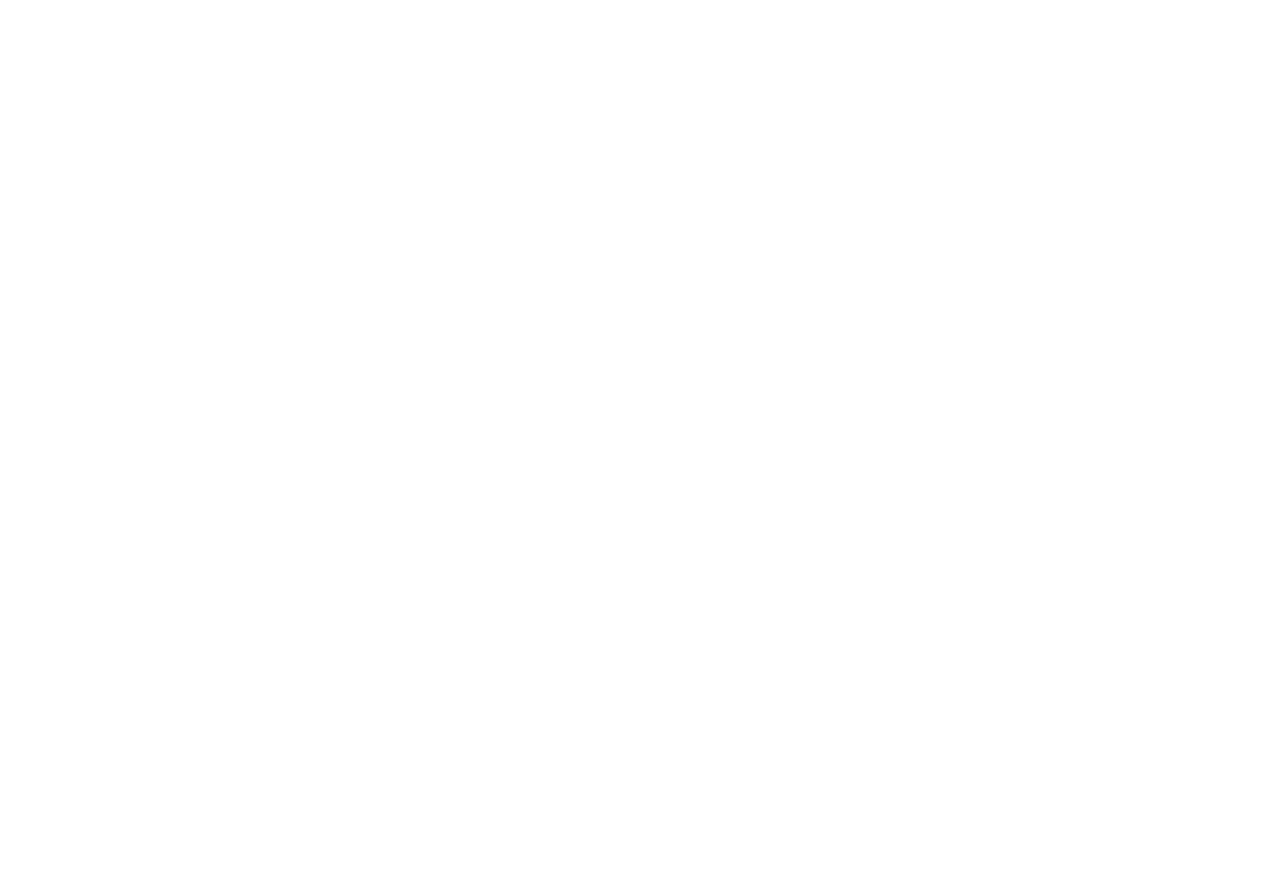
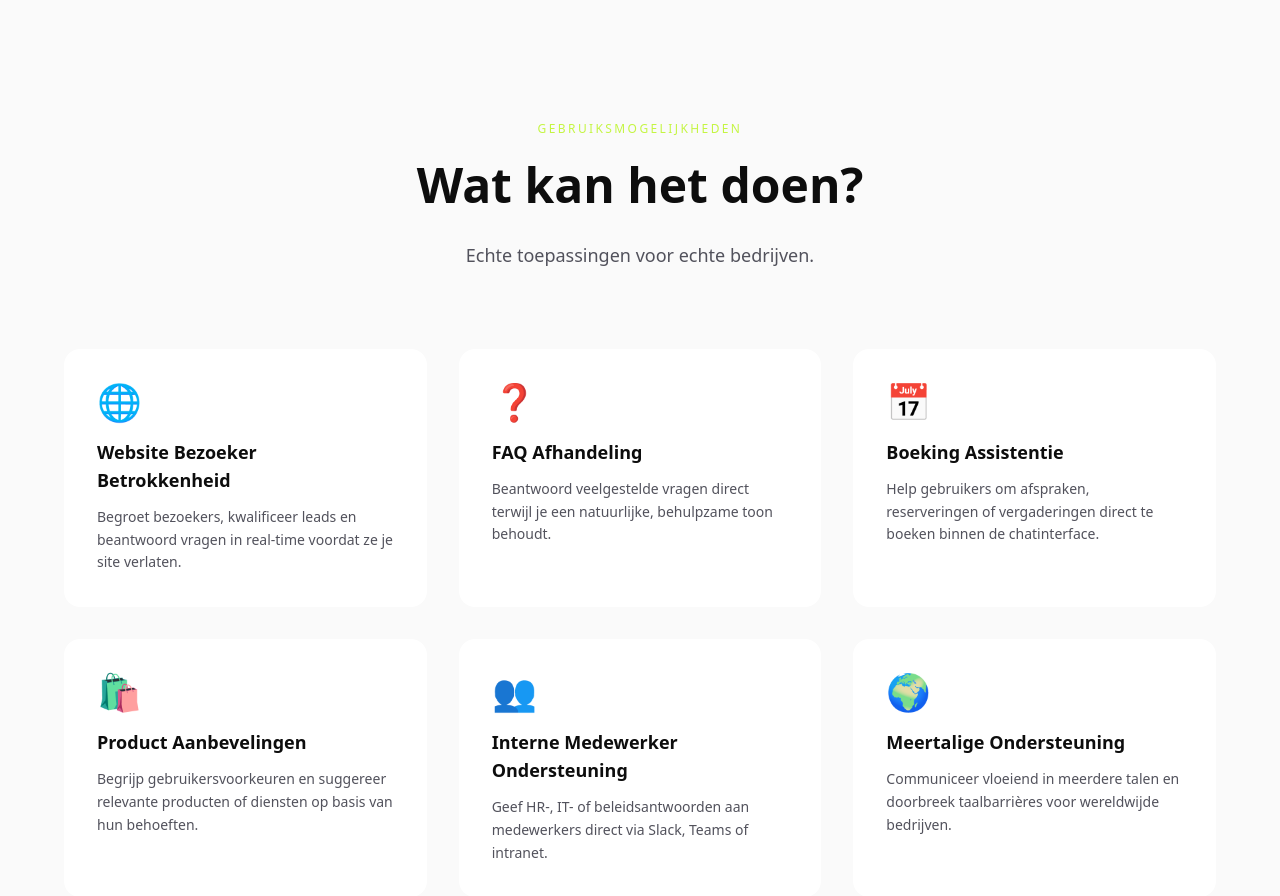
Before and after one commit to Jarno97/jsolutions, a Next.js app: page /chatbots in a window 1280 px wide. Shown: the part 1580-2476 px from the top of the page. Before the commit the page ends 1573 px from the top, so only its background shows below. Built offline with nearby package versions, Linux system fonts and the light colour scheme.

Commit message:
Add Use Cases sections to all service pages

```diff
--- a/src/app/ai-agents/page.tsx
+++ b/src/app/ai-agents/page.tsx
@@ -1,11 +1,57 @@
 import type { Metadata } from "next";
 import ServiceHero from "@/components/ServiceHero";
 import WhatIsIt from "@/components/WhatIsIt";
+import UseCases from "@/components/UseCases";
 
 export const metadata: Metadata = {
   title: "AI Agents | Intelligent Automation",
   description: "Autonomous AI agents that work 24/7 to handle complex tasks. From customer support to data processing — agents that learn and adapt to your workflows.",
 };
+
+const aiAgentsUseCases = [
+  {
+    icon: "🎧",
+    title: "Customer Support Triage",
+    titleNl: "Klantenservice Triagem",
+    description: "Automatically categorize and route incoming support tickets to the right team or resolve common issues autonomously.",
+    descriptionNl: "Categoriseer en router automatisch inkomende support tickets naar het juiste team of los veelvoorkomende problemen autonoom op.",
+  },
+  {
+    icon: "📊",
+    title: "Data Entry & Processing",
+    titleNl: "Data-invoer & Verwerking",
+    description: "Extract information from documents, forms, or emails and automatically populate your databases or CRM.",
+    descriptionNl: "Haal informatie uit documenten, formulieren of e-mails en vul automatisch je databases of CRM in.",
+  },
+  {
+    icon: "📅",
+    title: "Schedule Management",
+    titleNl: "Agenda Beheer",
+    description: "Coordinate meetings, manage calendars, and handle scheduling conflicts without human intervention.",
+    descriptionNl: "Coördineer vergaderingen, beheer agendas en los planningconflicten op zonder menselijke tussenkomst.",
+  },
+  {
+    icon: "🎯",
+    title: "Lead Qualification",
+    titleNl: "Lead Kwalificatie",
+    description: "Score and qualify leads based on behavior, demographics, and engagement to prioritize sales efforts.",
+    descriptionNl: "Score en kwalificeer leads op basis van gedrag, demografie en betrokkenheid om verkoopinspanningen te prioriteren.",
+  },
+  {
+    icon: "📄",
+    title: "Document Review",
+    titleNl: "Document Review",
+    description: "Analyze contracts, proposals, or legal documents for key terms, risks, and compliance requirements.",
+    descriptionNl: "Analyseer contracten, voorstellen of juridische documenten op belangrijke voorwaarden, risico's en compliance-vereisten.",
+  },
+  {
+    icon: "📦",
+    title: "Inventory Management",
+    titleNl: "Voorraadbeheer",
+    description: "Monitor stock levels, predict reordering needs, and automate purchase orders when inventory runs low.",
+    descriptionNl: "Monitor voorraadniveaus, voorspel nabestellingen en automatiseer inkooporders wanneer voorraad laag is.",
+  },
+];
 
 export default function AIAgentsPage() {
   return (
@@ -38,6 +84,8 @@ Ze integreren met je bestaande tools en systemen en leren van data en interactie
           { text: "Works 24/7 without breaks", textNl: "Werkt 24/7 zonder pauzes" },
         ]}
       />
+
+      <UseCases useCases={aiAgentsUseCases} />
     </main>
   );
 }
--- a/src/app/automations/page.tsx
+++ b/src/app/automations/page.tsx
@@ -1,11 +1,57 @@
 import type { Metadata } from "next";
 import ServiceHero from "@/components/ServiceHero";
 import WhatIsIt from "@/components/WhatIsIt";
+import UseCases from "@/components/UseCases";
 
 export const metadata: Metadata = {
   title: "Automations | Smart Business Processes",
   description: "Custom automation pipelines that connect your tools and streamline processes. From simple triggers to complex workflows — we build systems that run themselves.",
 };
+
+const automationsUseCases = [
+  {
+    icon: "🧾",
+    title: "Invoice Processing",
+    titleNl: "Factuurverwerking",
+    description: "Automatically extract data from incoming invoices and enter them into your accounting system.",
+    descriptionNl: "Haal automatisch data uit binnenkomende facturen en voer ze in je boekhoudsysteem in.",
+  },
+  {
+    icon: "📧",
+    title: "Email Parsing & Routing",
+    titleNl: "Email Parsing & Routering",
+    description: "Extract key information from emails and automatically forward them to the right person or team.",
+    descriptionNl: "Haal belangrijke informatie uit e-mails en stuur ze automatisch door naar de juiste persoon of team.",
+  },
+  {
+    icon: "🔄",
+    title: "Data Synchronization",
+    titleNl: "Data Synchronisatie",
+    description: "Keep data in sync across multiple platforms automatically — CRM, spreadsheets, databases, and more.",
+    descriptionNl: "Houd data automatisch gesynchroniseerd over meerdere platforms — CRM, spreadsheets, databases en meer.",
+  },
+  {
+    icon: "📈",
+    title: "Report Generation",
+    titleNl: "Rapportage Generatie",
+    description: "Automatically compile data from various sources into formatted reports and send them on schedule.",
+    descriptionNl: "Compileer automatisch data uit verschillende bronnen in geformatteerde rapporten en stuur ze volgens schema.",
+  },
+  {
+    icon: "📱",
+    title: "Social Media Posting",
+    titleNl: "Social Media Posten",
+    description: "Schedule and publish posts across multiple social media platforms from a single dashboard.",
+    descriptionNl: "Plan en publiceer berichten op meerdere social media platforms vanuit één dashboard.",
+  },
+  {
+    icon: "🔗",
+    title: "CRM Updates",
+    titleNl: "CRM Updates",
+    description: "Automatically update customer records, track interactions, and trigger follow-up actions.",
+    descriptionNl: "Werk automatisch klantrecords bij, volg interacties en trigger follow-up acties.",
+  },
+];
 
 export default function AutomationsPage() {
   return (
@@ -38,6 +84,8 @@ We bouwen aangepaste automatisering pipelines die je bestaande tools verbinden
           { text: "Detailed activity logs", textNl: "Gedetailleerde activiteitenlogboeken" },
         ]}
       />
+
+      <UseCases useCases={automationsUseCases} />
     </main>
   );
 }
--- a/src/app/chatbots/page.tsx
+++ b/src/app/chatbots/page.tsx
@@ -1,11 +1,57 @@
 import type { Metadata } from "next";
 import ServiceHero from "@/components/ServiceHero";
 import WhatIsIt from "@/components/WhatIsIt";
+import UseCases from "@/components/UseCases";
 
 export const metadata: Metadata = {
   title: "Chatbots | Conversational AI",
   description: "Advanced chatbots powered by LLMs that engage users in natural conversation. Not just Q&A — they understand context and handle complex queries.",
 };
+
+const chatbotsUseCases = [
+  {
+    icon: "🌐",
+    title: "Website Visitor Engagement",
+    titleNl: "Website Bezoeker Betrokkenheid",
+    description: "Greet visitors, qualify leads, and answer questions in real-time before they leave your site.",
+    descriptionNl: "Begroet bezoekers, kwalificeer leads en beantwoord vragen in real-time voordat ze je site verlaten.",
+  },
+  {
+    icon: "❓",
+    title: "FAQ Handling",
+    titleNl: "FAQ Afhandeling",
+    description: "Instantly answer frequently asked questions while maintaining a natural, helpful tone.",
+    descriptionNl: "Beantwoord veelgestelde vragen direct terwijl je een natuurlijke, behulpzame toon behoudt.",
+  },
+  {
+    icon: "📅",
+    title: "Booking Assistance",
+    titleNl: "Boeking Assistentie",
+    description: "Help users book appointments, reservations, or meetings directly within the chat interface.",
+    descriptionNl: "Help gebruikers om afspraken, reserveringen of vergaderingen direct te boeken binnen de chatinterface.",
+  },
+  {
+    icon: "🛍️",
+    title: "Product Recommendations",
+    titleNl: "Product Aanbevelingen",
+    description: "Understand user preferences and suggest relevant products or services based on their needs.",
+    descriptionNl: "Begrijp gebruikersvoorkeuren en suggereer relevante producten of diensten op basis van hun behoeften.",
+  },
+  {
+    icon: "👥",
+    title: "Internal Employee Support",
+    titleNl: "Interne Medewerker Ondersteuning",
+    description: "Provide HR, IT, or policy answers to employees instantly through Slack, Teams, or intranet.",
+    descriptionNl: "Geef HR-, IT- of beleidsantwoorden aan medewerkers direct via Slack, Teams of intranet.",
+  },
+  {
+    icon: "🌍",
+    title: "Multi-language Support",
+    titleNl: "Meertalige Ondersteuning",
+    description: "Communicate fluently in multiple languages, breaking down language barriers for global businesses.",
+    descriptionNl: "Communiceer vloeiend in meerdere talen en doorbreek taalbarrières voor wereldwijde bedrijven.",
+  },
+];
 
 export default function ChatbotsPage() {
   return (
@@ -38,6 +84,8 @@ Deze chatbots kunnen complexe vragen verwerken, context behouden over meerdere b
           { text: "Multi-language support", textNl: "Meertalige ondersteuning" },
         ]}
       />
+
+      <UseCases useCases={chatbotsUseCases} />
     </main>
   );
 }
--- /dev/null
+++ b/src/components/UseCases.tsx
@@ -0,0 +1,54 @@
+"use client";
+
+import FadeIn from "@/components/FadeIn";
+import { useLanguage } from "@/components/LanguageContext";
+
+interface UseCase {
+  icon: string;
+  title: string;
+  titleNl: string;
+  description: string;
+  descriptionNl: string;
+}
+
+interface UseCasesProps {
+  useCases: UseCase[];
+}
+
+export default function UseCases({ useCases }: UseCasesProps) {
+  const { t } = useLanguage();
+
+  return (
+    <section className="py-20 md:py-32 px-4 md:px-6 bg-zinc-50 dark:bg-charcoal-light">
+      <FadeIn>
+        <div className="max-w-6xl mx-auto">
+          <p className="font-mono text-xs tracking-[0.2em] uppercase text-lime text-center mb-6">
+            {t("Use Cases", "Gebruiksmogelijkheden")}
+          </p>
+          <h2 className="text-3xl md:text-5xl font-bold text-center text-charcoal dark:text-white mb-6 md:mb-8">
+            {t("What can it do?", "Wat kan het doen?")}
+          </h2>
+          <p className="text-center text-zinc-600 dark:text-zinc-400 mb-14 md:mb-20 max-w-xl mx-auto text-lg">
+            {t("Real applications for real businesses.", "Echte toepassingen voor echte bedrijven.")}
+          </p>
+
+          <div className="grid sm:grid-cols-2 lg:grid-cols-3 gap-6 md:gap-8">
+            {useCases.map((useCase, index) => (
+              <FadeIn key={index} delay={index * 80}>
+                <div className="p-6 md:p-8 rounded-2xl bg-white dark:bg-charcoal border border-transparent hover:border-lime/30 hover-lift transition-all duration-300 h-full group">
+                  <span className="text-4xl mb-4 block">{useCase.icon}</span>
+                  <h3 className="text-lg font-bold text-charcoal dark:text-white mb-3 font-mono">
+                    {t(useCase.title, useCase.titleNl)}
+                  </h3>
+                  <p className="text-zinc-600 dark:text-zinc-400 leading-relaxed text-sm">
+                    {t(useCase.description, useCase.descriptionNl)}
+                  </p>
+                </div>
+              </FadeIn>
+            ))}
+          </div>
+        </div>
+      </FadeIn>
+    </section>
+  );
+}
```
